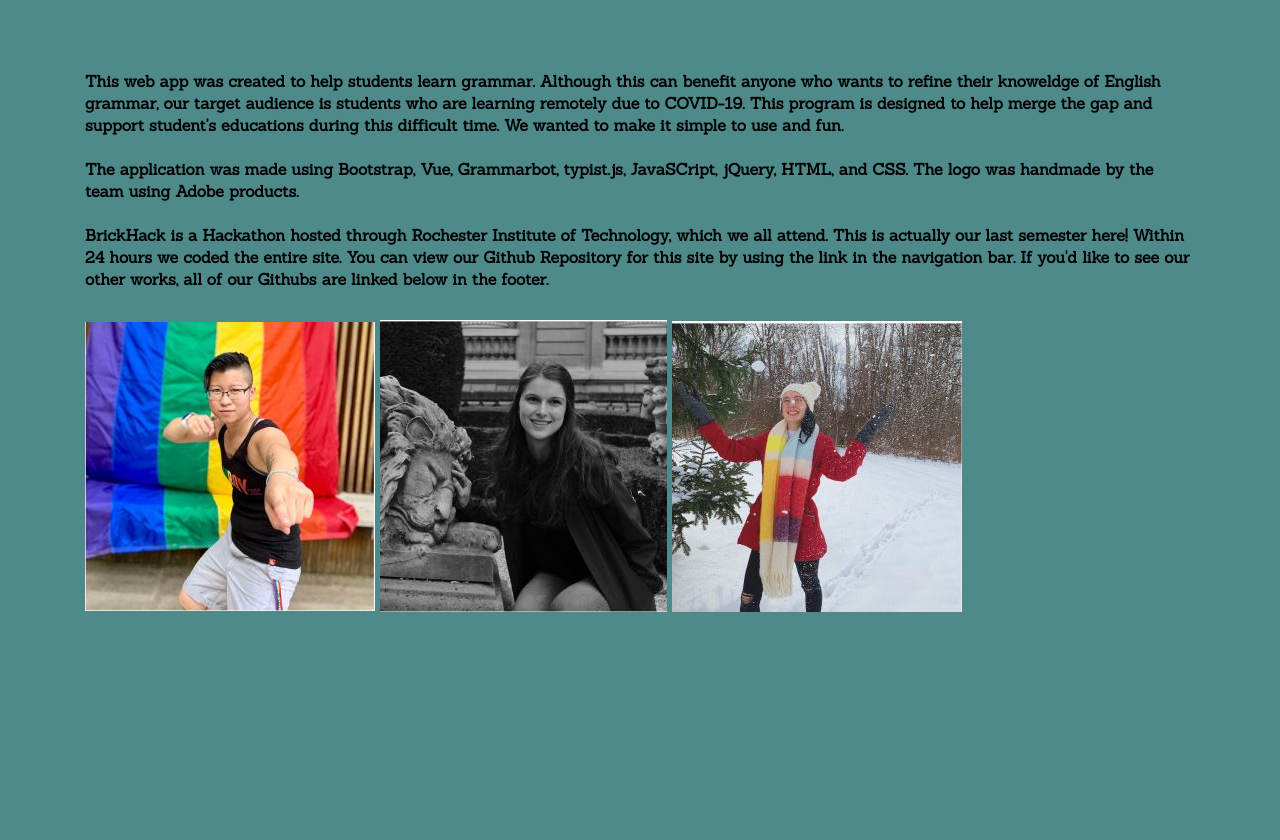
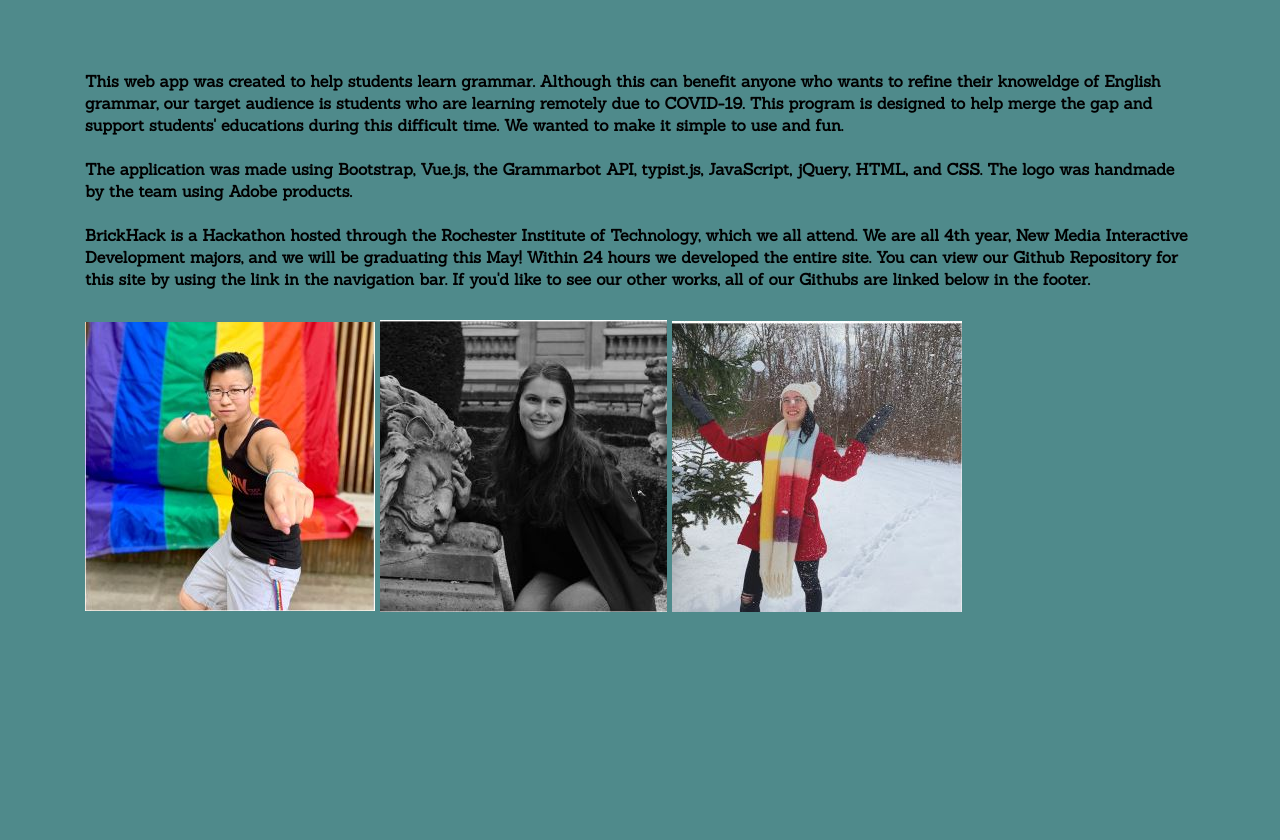
Before and after one commit to ellamathewson/BrickHack7, a plain HTML site: page dist/about.html in a window 1280 px wide. Shown: the part 260-1100 px from the top of the page. Drawn offline with Linux system fonts and the light colour scheme.

Commit message:
About page edits

```diff
--- a/dist/about.html
+++ b/dist/about.html
@@ -50,9 +50,6 @@
         <!-- Text Logo - Use this if you don't have a graphic logo -->
         <!-- <a class="navbar-brand logo-text page-scroll" href="index.html">Aria</a> -->
 
-        <!-- Image Logo -->
-        <a class="navbar-brand logo-image" href="index.html"><img src="images/logo.svg" alt="alternative"></a>
-
         <!-- Mobile Menu Toggle Button -->
         <button class="navbar-toggler" type="button" data-toggle="collapse" data-target="#navbarsExampleDefault" aria-controls="navbarsExampleDefault" aria-expanded="false" aria-label="Toggle navigation">
             <span class="navbar-toggler-awesome fas fa-bars"></span>
@@ -99,16 +96,16 @@
                                 This web app was created to help students learn grammar. Although this
                                 can benefit anyone who wants to refine their knoweldge of English grammar,
                                 our target audience is students who are learning remotely due to COVID-19.
-                                This program is designed to help merge the gap and support student's
+                                This program is designed to help merge the gap and support students'
                                 educations during this difficult time. We wanted to make it simple to use
                                 and fun.
                                 <br><br>
-                                The application was made using Bootstrap, Vue, Grammarbot, typist.js, JavaSCript,
+                                The application was made using Bootstrap, Vue.js, the Grammarbot API, typist.js, JavaScript,
                                 jQuery, HTML, and CSS. The logo was handmade by the team using Adobe products.
                                 <br><br>
-                                BrickHack is a Hackathon hosted through Rochester Institute of Technology,
-                                which we all attend. This is actually our last semester here! Within 24 hours
-                                we coded the entire site. You can view our Github Repository for this site by
+                                BrickHack is a Hackathon hosted through the Rochester Institute of Technology,
+                                which we all attend. We are all 4th year, New Media Interactive Development majors, and we will be graduating this May! Within 24 hours
+                                we developed the entire site. You can view our Github Repository for this site by
                                 using the link in the navigation bar. If you'd like to see our other works,
                                 all of our Githubs are linked below in the footer.
                                 <br><br>
```
